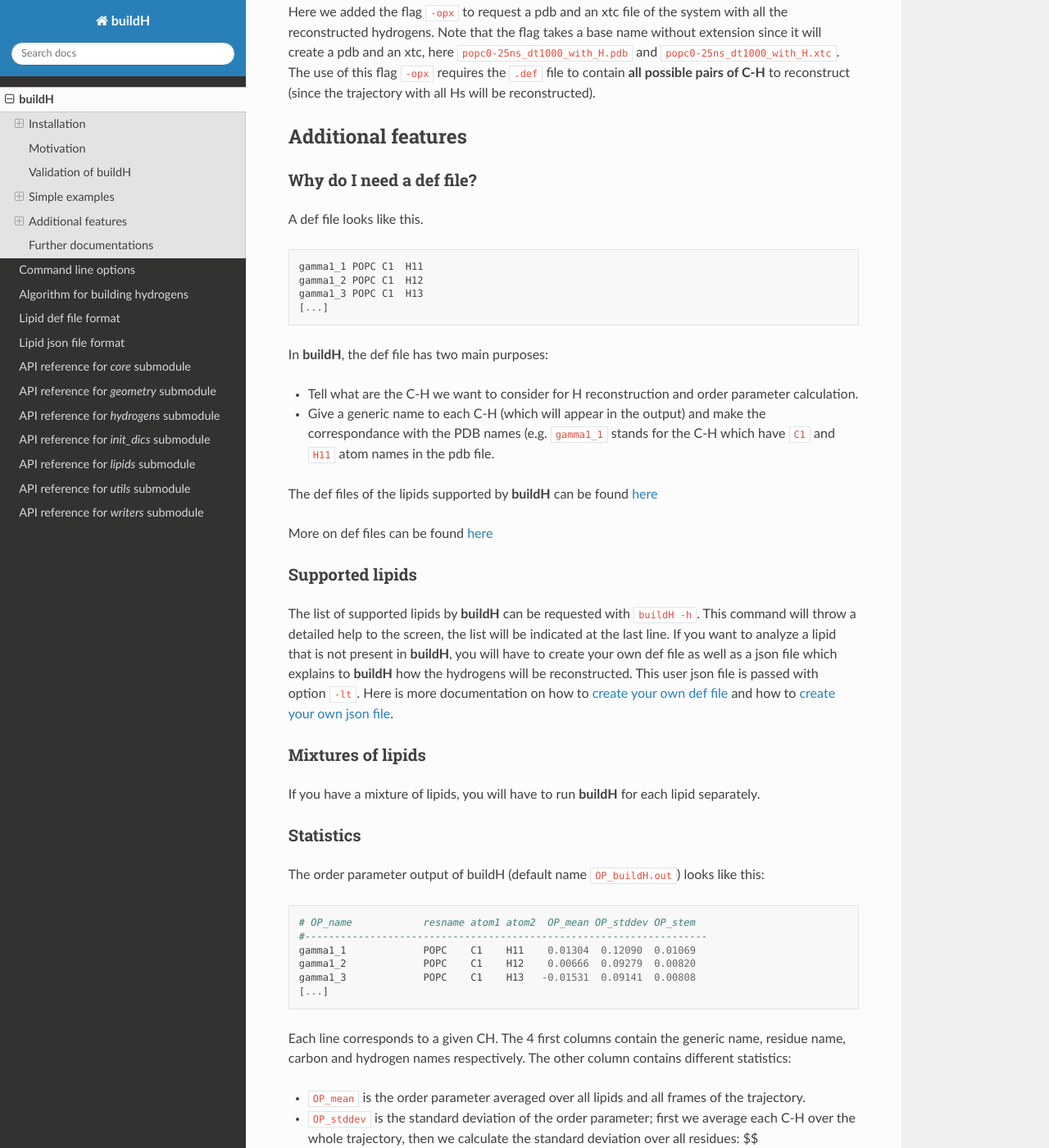
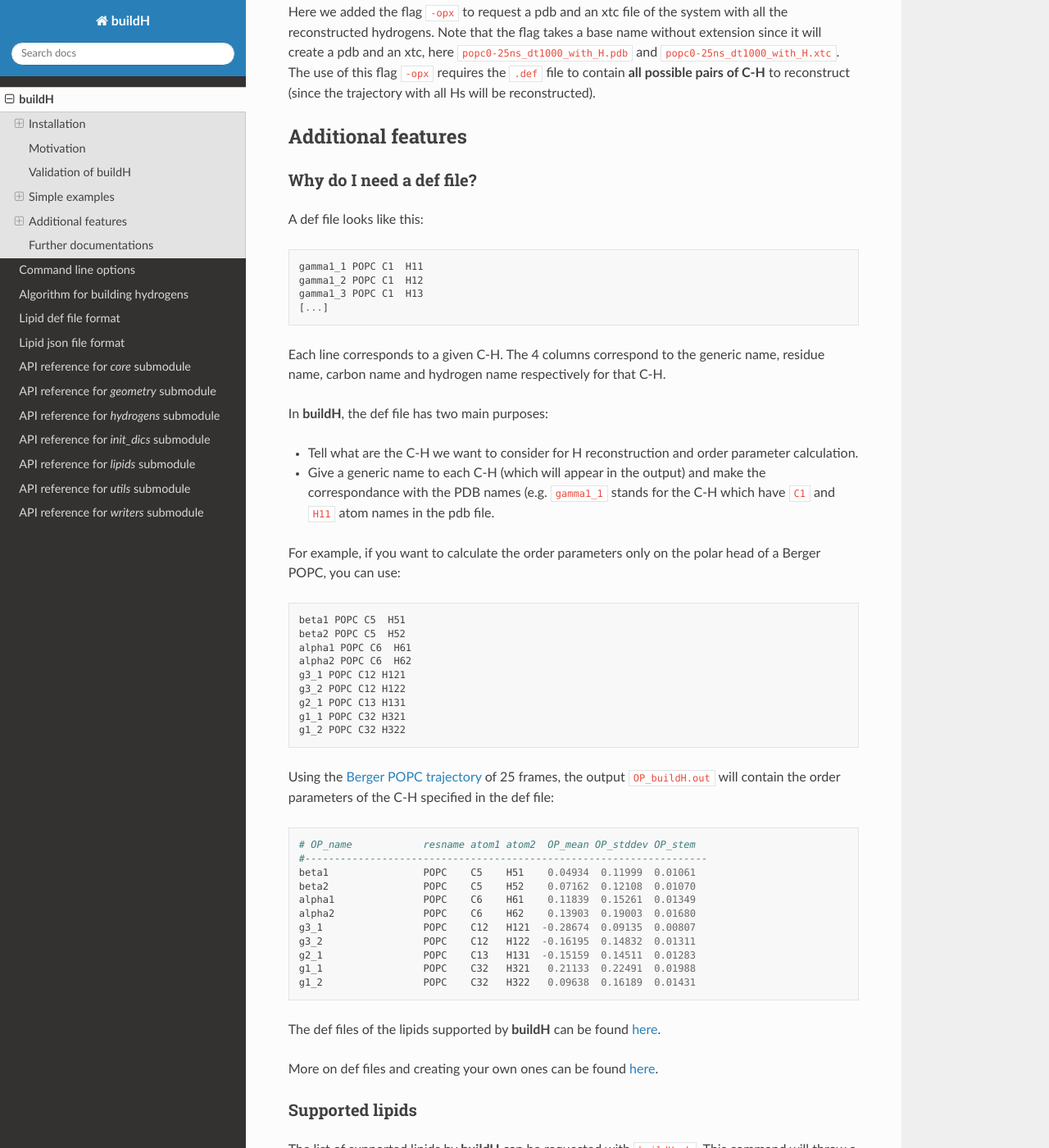
Before and after one commit to patrickfuchs/buildH, a Sphinx documentation site: the page built from docs/buildh.md, in a window 1280 px wide and 1400 px high, scrolled down 2979 px. Shown: the whole window at 82% size. Built offline with Sphinx 7.4.7 and the Read the Docs theme 2.0.0, drawn with Linux system fonts in a browser that asks for light colours; pages that are not in the unit, such as notebooks, are missing from menus.

Commit message:
Explain def files specifies which C-H buildH consider Fix #21

````diff
--- a/docs/buildh.md
+++ b/docs/buildh.md
@@ -112,7 +112,7 @@ Here we added the flag `-opx` to request a pdb and an xtc file of the system wit
 
 ### Why do I need a def file?
 
-A def file looks like this.
+A def file looks like this:
 
 ```
 gamma1_1 POPC C1  H11
@@ -120,14 +120,48 @@ gamma1_2 POPC C1  H12
 gamma1_3 POPC C1  H13
 [...]
 ```
+
+Each line corresponds to a given C-H. The 4 columns correspond to the generic name, residue name, carbon name and hydrogen name respectively for that C-H.
+
 In **buildH**, the def file has two main purposes:
 
 - Tell what are the C-H we want to consider for H reconstruction and order parameter calculation.
 - Give a generic name to each C-H (which will appear in the output) and make the correspondance with the PDB names (e.g. `gamma1_1` stands for the C-H which have `C1` and `H11` atom names in the pdb file.
 
-The def files of the lipids supported by **buildH** can be found [here](https://github.com/patrickfuchs/buildH/tree/master/def_files)
 
-More on def files can be found [here](def_format.md)
+For example, if you want to calculate the order parameters only on the polar head of a Berger POPC, you can use:
+
+```
+beta1 POPC C5  H51
+beta2 POPC C5  H52
+alpha1 POPC C6  H61
+alpha2 POPC C6  H62
+g3_1 POPC C12 H121
+g3_2 POPC C12 H122
+g2_1 POPC C13 H131
+g1_1 POPC C32 H321
+g1_2 POPC C32 H322
+```
+
+Using the [Berger POPC trajectory](https://github.com/patrickfuchs/buildH/tree/master/docs/Berger_POPC_test_case) of 25 frames, the output `OP_buildH.out` will contain the order parameters of the C-H specified in the def file:
+
+```
+# OP_name            resname atom1 atom2  OP_mean OP_stddev OP_stem
+#--------------------------------------------------------------------
+beta1                POPC    C5    H51    0.04934  0.11999  0.01061
+beta2                POPC    C5    H52    0.07162  0.12108  0.01070
+alpha1               POPC    C6    H61    0.11839  0.15261  0.01349
+alpha2               POPC    C6    H62    0.13903  0.19003  0.01680
+g3_1                 POPC    C12   H121  -0.28674  0.09135  0.00807
+g3_2                 POPC    C12   H122  -0.16195  0.14832  0.01311
+g2_1                 POPC    C13   H131  -0.15159  0.14511  0.01283
+g1_1                 POPC    C32   H321   0.21133  0.22491  0.01988
+g1_2                 POPC    C32   H322   0.09638  0.16189  0.01431
+```
+
+The def files of the lipids supported by **buildH** can be found [here](https://github.com/patrickfuchs/buildH/tree/master/def_files).
+
+More on def files and creating your own ones can be found [here](def_format.md).
 
 ### Supported lipids
 
````
